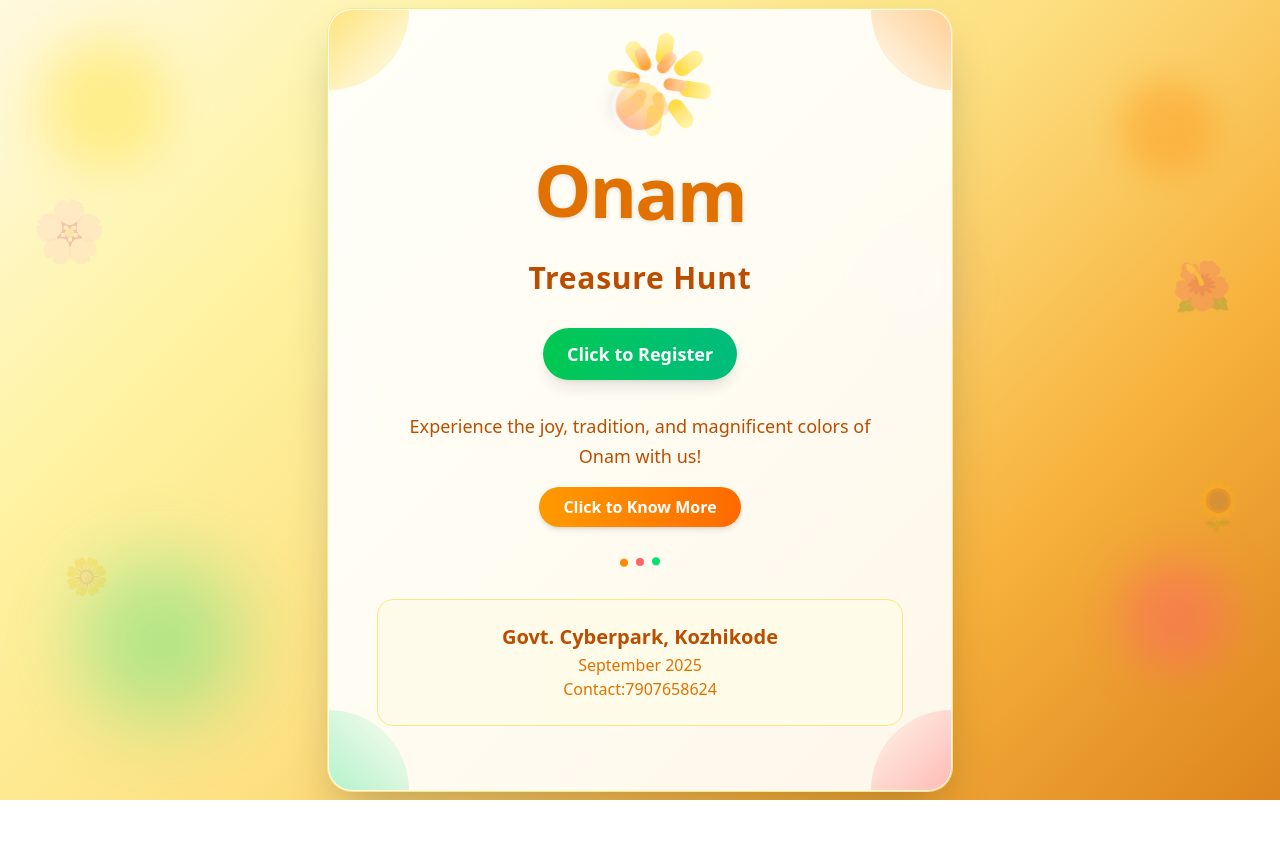
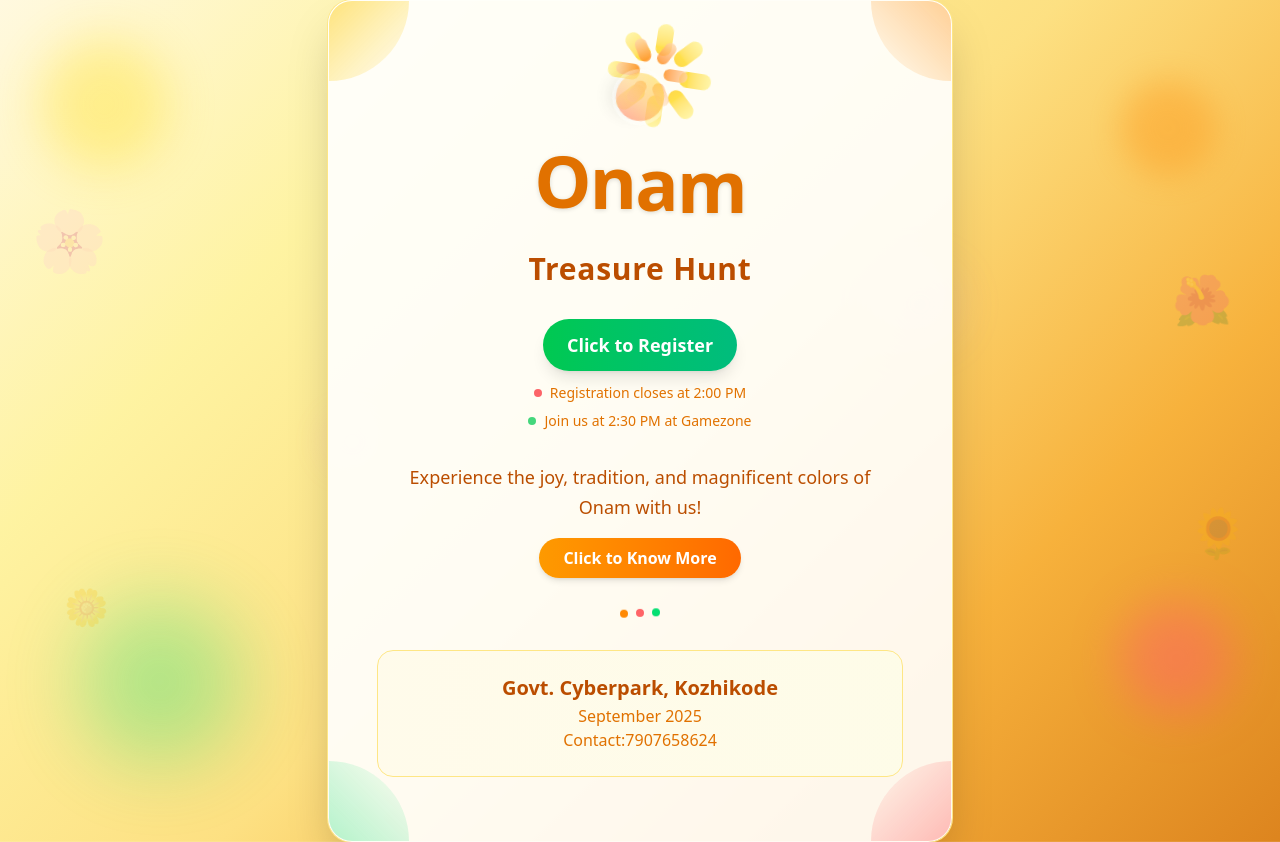
Before and after one commit to ahmedz1dane/Onam-Coming-Soon, a React (Vite) app: page / in a window 1280 px wide. Before the commit the page ends 800 px from the top, so only its background shows below. Built offline with nearby package versions, Linux system fonts and the light colour scheme.

Commit message:
added some messages

```diff
--- a/src/Component/OnamCelebration.jsx
+++ b/src/Component/OnamCelebration.jsx
@@ -116,23 +116,27 @@ function OnamCelebration() {
           </div> */}
 
           {/* Registration Info - New Addition */}
-          <div className="mb-6 sm:mb-8 relative flex justify-center items-center" style={{
+          <div className="mb-6 sm:mb-8 relative flex flex-col items-center justify-center" style={{
             animation: 'slideUp 1s ease-out 1.35s both'
           }}>
-            {/* <div className="bg-gradient-to-r from-green-50 to-emerald-50 rounded-2xl p-4 sm:p-5 border-2 border-green-200 shadow-md hover:shadow-lg transition-all duration-300"> */}
-              {/* <div className="flex items-center justify-center mb-2">
-                <div className="w-3 h-3 rounded-full bg-green-500 animate-pulse mr-2"></div>
-                <span className="text-green-700 font-bold text-lg sm:text-xl">Registration Opens</span>
-              </div> */}
             <a
               href="https://forms.gle/6XkNkwMzut4Hej1a7"
               target="_blank"
               rel="noopener noreferrer"
-                className="inline-block px-6 py-3 bg-gradient-to-r from-green-500 to-emerald-500 text-white font-bold text-base sm:text-lg rounded-full hover:from-green-600 hover:to-emerald-600 transform hover:scale-105 transition-all duration-300 shadow-lg hover:shadow-xl text-center"
+              className="inline-block px-6 py-3 bg-gradient-to-r from-green-500 to-emerald-500 text-white font-bold text-base sm:text-lg rounded-full hover:from-green-600 hover:to-emerald-600 transform hover:scale-105 transition-all duration-300 shadow-lg hover:shadow-xl text-center mb-3"
             >
               Click to Register
             </a>
-            {/* </div> */}
+            <div className="flex flex-col items-center justify-center space-y-2 text-sm text-amber-600 font-medium">
+              <div className="flex items-center justify-center">
+                <div className="w-2 h-2 rounded-full bg-red-500 animate-pulse mr-2"></div>
+                <span>Registration closes at 2:00 PM</span>
+              </div>
+              <div className="flex items-center justify-center">
+                <div className="w-2 h-2 rounded-full bg-green-500 animate-pulse mr-2"></div>
+                <span>Join us at 2:30 PM at Gamezone</span>
+              </div>
+            </div>
           </div>
 
           {/* Enhanced description with better text alignment */}
```
Lines whose indentation alone changed are shown as unchanged.
